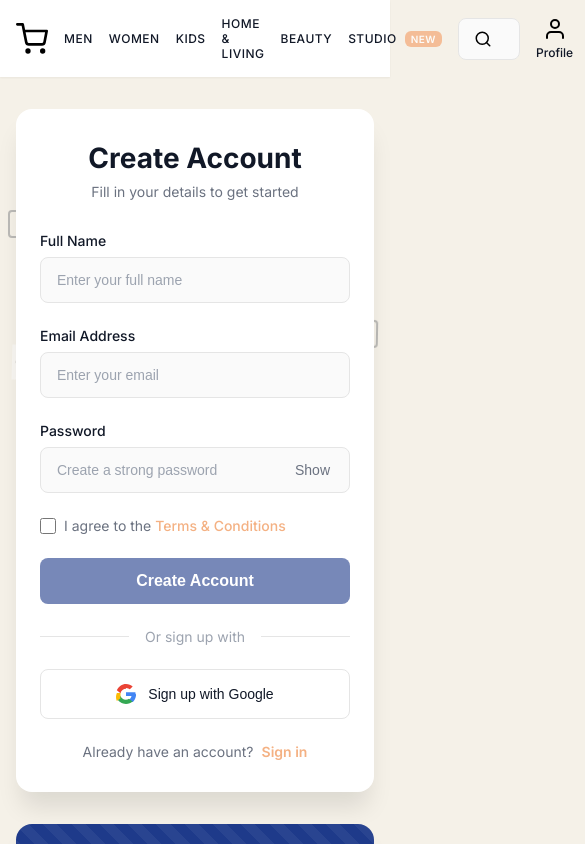
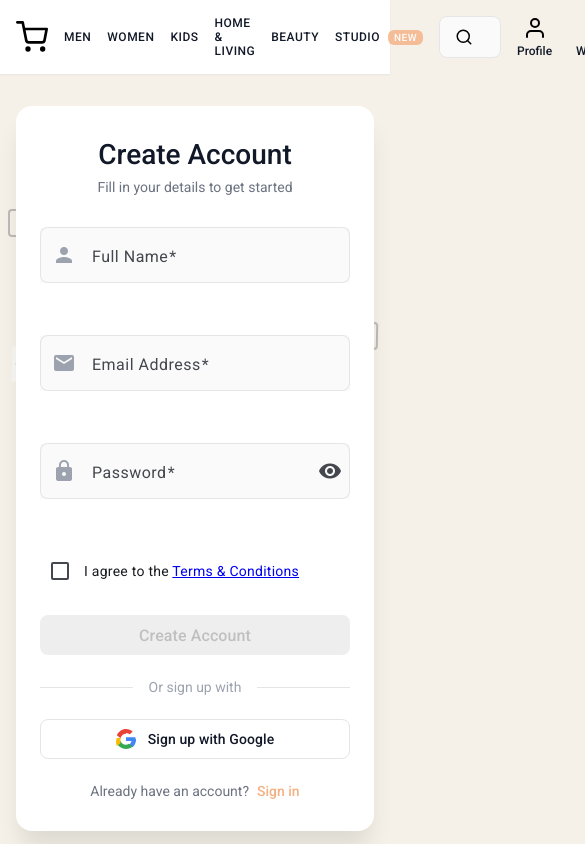
Before and after one commit to alokpatel-1/webportal, an Angular app: page /auth/signup in a window 390 px wide. Shown: the top 844 px of the page, 585 px wide, since content can reach past the window. Built offline with nearby package versions, Linux system fonts and the light colour scheme.

Commit message:
Enhance login and signup components with Angular Material: replace form fields with Material components, implement custom theming, and update styles for improved user experience. Add Google Fonts and adjust layout for better responsiveness.

```diff
--- a/package.json
+++ b/package.json
@@ -11,10 +11,12 @@
   "private": true,
   "dependencies": {
     "@angular/animations": "^18.2.0",
+    "@angular/cdk": "^18.2.14",
     "@angular/common": "^18.2.0",
     "@angular/compiler": "^18.2.0",
     "@angular/core": "^18.2.0",
     "@angular/forms": "^18.2.0",
+    "@angular/material": "^18.2.14",
     "@angular/platform-browser": "^18.2.0",
     "@angular/platform-browser-dynamic": "^18.2.0",
     "@angular/router": "^18.2.0",
--- a/src/app/app.config.ts
+++ b/src/app/app.config.ts
@@ -4,12 +4,13 @@ import { provideHttpClient } from '@angular/common/http';
 import { provideAnimations } from '@angular/platform-browser/animations';
 
 import { routes } from './app.routes';
+import { provideAnimationsAsync } from '@angular/platform-browser/animations/async';
 
 export const appConfig: ApplicationConfig = {
   providers: [
     provideZoneChangeDetection({ eventCoalescing: true }),
     provideRouter(routes),
     provideHttpClient(),
-    provideAnimations()
+    provideAnimations(), provideAnimationsAsync()
   ]
 };
--- a/src/app/auth/login/login.component.html
+++ b/src/app/auth/login/login.component.html
@@ -10,40 +10,41 @@
 
       <form [formGroup]="loginForm" (ngSubmit)="onLogin()" class="login-form">
         <!-- Email Field -->
-        <div class="form-group">
-          <label for="email" class="form-label">Email Address</label>
-          <input autocomplete="email" type="email" id="email" formControlName="email" placeholder="Enter your email" class="form-input" [class.error]="email?.invalid && email?.touched" />
-          <div *ngIf="email?.invalid && email?.touched" class="error-message">
+        <mat-form-field appearance="outline" class="form-field">
+          <mat-label>Email Address</mat-label>
+          <input matInput type="email" formControlName="email" autocomplete="email" placeholder="Enter your email" />
+          <mat-icon matPrefix>email</mat-icon>
+          <mat-error *ngIf="email?.invalid && email?.touched">
             <span *ngIf="email?.errors?.['required']">Email is required</span>
             <span *ngIf="email?.errors?.['email']">Please enter a valid email</span>
-          </div>
-        </div>
+          </mat-error>
+        </mat-form-field>
 
         <!-- Password Field -->
-        <div class="form-group">
-          <label for="password" class="form-label">Password</label>
-          <div class="password-input-wrapper">
-            <input autocomplete="current-password" [type]="showPassword ? 'text' : 'password'" id="password" formControlName="password" placeholder="Enter your password" class="form-input" [class.error]="password?.invalid && password?.touched" />
-            <button type="button" (click)="togglePasswordVisibility()" class="password-toggle">
-              {{ showPassword ? 'Hide' : 'Show' }}
-            </button>
-          </div>
-          <div *ngIf="password?.invalid && password?.touched" class="error-message">
+        <mat-form-field appearance="outline" class="form-field">
+          <mat-label>Password</mat-label>
+          <input matInput [type]="showPassword ? 'text' : 'password'" formControlName="password" autocomplete="current-password" placeholder="Enter your password" />
+          <mat-icon matPrefix>lock</mat-icon>
+          <button mat-icon-button matSuffix type="button" (click)="togglePasswordVisibility()" [attr.aria-label]="'Hide password'" [attr.aria-pressed]="showPassword">
+            <mat-icon>{{showPassword ? 'visibility_off' : 'visibility'}}</mat-icon>
+          </button>
+          <mat-error *ngIf="password?.invalid && password?.touched">
             <span *ngIf="password?.errors?.['required']">Password is required</span>
-          </div>
-        </div>
+          </mat-error>
+        </mat-form-field>
 
         <!-- Remember Me & Forgot Password -->
         <div class="form-options">
-          <label class="checkbox-label">
-            <input type="checkbox" formControlName="rememberMe" class="checkbox-input" />
-            <span class="checkbox-text">Remember me</span>
-          </label>
+          <mat-checkbox formControlName="rememberMe" class="remember-checkbox">
+            Remember me
+          </mat-checkbox>
           <a href="#" class="forgot-password">Forgot password?</a>
         </div>
 
         <!-- Sign In Button -->
-        <button type="submit" class="btn-primary" [disabled]="loginForm.invalid">Sign In</button>
+        <button mat-raised-button color="primary" type="submit" class="btn-primary" [disabled]="loginForm.invalid">
+          Sign In
+        </button>
       </form>
 
       <!-- Divider -->
@@ -52,7 +53,7 @@
       </div>
 
       <!-- Google Login -->
-      <button type="button" (click)="onGoogleLogin()" class="btn-google">
+      <button mat-stroked-button type="button" (click)="onGoogleLogin()" class="btn-google">
         <img src="assets/svg/google.svg" alt="Google" class="google-icon">
         <span>Continue with Google</span>
       </button>
--- a/src/app/auth/login/login.component.scss
+++ b/src/app/auth/login/login.component.scss
@@ -47,80 +47,72 @@
   gap: 1.5rem;
 }
 
-.form-group {
-  display: flex;
-  flex-direction: column;
-  gap: 0.5rem;
-}
+// Material Form Field Styling
+.form-field {
+  width: 100%;
 
-.form-label {
-  font-size: 0.875rem;
-  font-weight: 500;
-  color: var(--color-text-primary);
-}
+  ::ng-deep {
+    .mat-mdc-form-field-subscript-wrapper {
+      margin-top: 0.5rem;
+    }
 
-.form-input {
-  width: 100%;
-  padding: 0.875rem 1rem;
-  border: 1px solid var(--color-border);
-  border-radius: var(--radius-md);
-  background: var(--color-bg-input);
-  font-size: 0.875rem;
-  transition: all var(--transition-base);
+    .mat-mdc-text-field-wrapper {
+      background-color: var(--color-bg-input);
+    }
 
-  &:focus {
-    outline: none;
-    border-color: var(--color-border-focus);
-    background: var(--color-bg-card);
-    box-shadow: 0 0 0 3px rgba(244, 177, 131, 0.1);
-  }
+    .mat-mdc-form-field-focus-overlay {
+      background-color: transparent;
+    }
 
-  &::placeholder {
-    color: var(--color-text-muted);
-  }
+    .mdc-text-field--outlined {
+      --mdc-outlined-text-field-container-shape: var(--radius-md);
 
-  &.error {
-    border-color: var(--color-error);
+      .mdc-notched-outline__leading,
+      .mdc-notched-outline__notch,
+      .mdc-notched-outline__trailing {
+        border-color: var(--color-border);
+      }
+    }
 
-    &:focus {
-      border-color: var(--color-error);
-      box-shadow: 0 0 0 3px rgba(239, 68, 68, 0.1);
+    .mdc-text-field--focused {
+      .mdc-notched-outline__leading,
+      .mdc-notched-outline__notch,
+      .mdc-notched-outline__trailing {
+        border-color: var(--color-border-focus);
+        border-width: 2px;
+      }
     }
-  }
-}
 
-.error-message {
-  margin-top: 0.5rem;
-  font-size: 0.75rem;
-  color: var(--color-error);
-  display: flex;
-  align-items: center;
-  gap: 0.25rem;
-}
+    .mat-mdc-form-field-error-wrapper {
+      padding: 0;
+    }
 
-.password-input-wrapper {
-  position: relative;
+    .mat-mdc-form-field-error {
+      font-size: 0.75rem;
+      color: var(--color-error);
+    }
 
-  .form-input {
-    padding-right: 80px;
-  }
+    .mat-mdc-form-field-icon-prefix {
+      margin-right: 0.5rem;
+      color: var(--color-text-muted);
+    }
 
-  .password-toggle {
-    position: absolute;
-    right: 0.75rem;
-    top: 50%;
-    transform: translateY(-50%);
-    background: none;
-    border: none;
-    color: var(--color-text-secondary);
-    font-size: 0.875rem;
-    font-weight: 500;
-    cursor: pointer;
-    padding: 0.25rem 0.5rem;
-    transition: color var(--transition-base);
+    .mat-mdc-form-field-icon-suffix {
+      margin-left: 0.5rem;
+    }
 
-    &:hover {
-      color: var(--color-primary);
+    .mat-mdc-input-element {
+      font-size: 0.875rem;
+      color: var(--color-text-primary);
+
+      &::placeholder {
+        color: var(--color-text-muted);
+      }
+    }
+
+    .mat-mdc-form-field-label {
+      color: var(--color-text-secondary);
+      font-size: 0.875rem;
     }
   }
 }
@@ -130,23 +122,22 @@
   justify-content: space-between;
   align-items: center;
   font-size: 0.875rem;
-}
 
-.checkbox-label {
-  display: flex;
-  align-items: center;
-  gap: 0.5rem;
-  cursor: pointer;
+  .remember-checkbox {
+    ::ng-deep {
+      .mdc-checkbox {
+        --mdc-checkbox-selected-checkmark-color: var(--color-text-white);
+        --mdc-checkbox-selected-focus-icon-color: var(--color-primary);
+        --mdc-checkbox-selected-hover-icon-color: var(--color-primary);
+        --mdc-checkbox-selected-icon-color: var(--color-primary);
+        --mdc-checkbox-selected-pressed-icon-color: var(--color-primary);
+      }
 
-  .checkbox-input {
-    width: 16px;
-    height: 16px;
-    cursor: pointer;
-    accent-color: var(--color-primary);
-  }
-
-  .checkbox-text {
-    color: var(--color-text-secondary);
+      .mdc-form-field__label {
+        color: var(--color-text-secondary);
+        font-size: 0.875rem;
+      }
+    }
   }
 }
 
@@ -164,30 +155,34 @@
 .btn-primary {
   width: 100%;
   padding: 0.875rem;
-  background: #1E3A8A;
-  color: var(--color-text-white);
-  border: none;
-  border-radius: var(--radius-md);
   font-size: 1rem;
   font-weight: 600;
-  cursor: pointer;
-  transition: all var(--transition-base);
+  border-radius: var(--radius-md);
   animation: fadeIn 0.8s ease-out;
 
-  &:hover:not(:disabled) {
-    background: #1E40AF;
-    transform: translateY(-2px);
-    box-shadow: var(--shadow-md);
+  ::ng-deep {
+    .mdc-button__label {
+      font-weight: 600;
+    }
   }
 
-  &:active:not(:disabled) {
-    transform: translateY(0);
+  &.mat-mdc-raised-button:not(:disabled) {
+    background-color: #1E3A8A;
+    color: var(--color-text-white);
+
+    &:hover {
+      background-color: #1E40AF;
+      transform: translateY(-2px);
+      box-shadow: var(--shadow-md);
+    }
+
+    &:active {
+      transform: translateY(0);
+    }
   }
 
   &:disabled {
     opacity: 0.6;
-    cursor: not-allowed;
-    transform: none;
   }
 }
 
@@ -214,29 +209,38 @@
 .btn-google {
   width: 100%;
   padding: 0.875rem;
-  background: var(--color-bg-card);
-  color: var(--color-text-primary);
-  border: 1px solid var(--color-border);
-  border-radius: var(--radius-md);
   font-size: 0.875rem;
   font-weight: 500;
-  cursor: pointer;
+  border-radius: var(--radius-md);
   display: flex;
   align-items: center;
   justify-content: center;
   gap: 0.75rem;
-  transition: all var(--transition-base);
 
-  &:hover {
-    background: var(--color-bg-hover);
-    border-color: var(--color-text-muted);
-    transform: translateY(-2px);
-    box-shadow: var(--shadow-sm);
+  ::ng-deep {
+    .mdc-button__label {
+      display: flex;
+      align-items: center;
+      justify-content: center;
+      gap: 0.75rem;
+    }
   }
 
   .google-icon {
     width: 20px;
     height: 20px;
+  }
+
+  &.mat-mdc-outlined-button:not(:disabled) {
+    border-color: var(--color-border);
+    color: var(--color-text-primary);
+
+    &:hover {
+      background-color: var(--color-bg-hover);
+      border-color: var(--color-text-muted);
+      transform: translateY(-2px);
+      box-shadow: var(--shadow-sm);
+    }
   }
 }
 
--- a/src/app/auth/signup/signup.component.html
+++ b/src/app/auth/signup/signup.component.html
@@ -45,55 +45,55 @@
 
         <form [formGroup]="signupForm" (ngSubmit)="onSignup()" class="signup-form">
           <!-- Full Name Field -->
-          <div class="form-group">
-            <label for="fullName" class="form-label">Full Name</label>
-            <input autocomplete="name" type="text" id="fullName" formControlName="fullName" placeholder="Enter your full name" class="form-input" [class.error]="fullName?.invalid && fullName?.touched" />
-            <div *ngIf="fullName?.invalid && fullName?.touched" class="error-message">
+          <mat-form-field appearance="outline" class="form-field">
+            <mat-label>Full Name</mat-label>
+            <input matInput type="text" formControlName="fullName" autocomplete="name" placeholder="Enter your full name" />
+            <mat-icon matPrefix>person</mat-icon>
+            <mat-error *ngIf="fullName?.invalid && fullName?.touched">
               <span *ngIf="fullName?.errors?.['required']">Full name is required</span>
               <span *ngIf="fullName?.errors?.['minlength']">Full name must be at least 2 characters</span>
-            </div>
-          </div>
+            </mat-error>
+          </mat-form-field>
 
           <!-- Email Field -->
-          <div class="form-group">
-            <label for="email" class="form-label">Email Address</label>
-            <input autocomplete="email" type="email" id="email" formControlName="email" placeholder="Enter your email" class="form-input" [class.error]="email?.invalid && email?.touched" />
-            <div *ngIf="email?.invalid && email?.touched" class="error-message">
+          <mat-form-field appearance="outline" class="form-field">
+            <mat-label>Email Address</mat-label>
+            <input matInput type="email" formControlName="email" autocomplete="email" placeholder="Enter your email" />
+            <mat-icon matPrefix>email</mat-icon>
+            <mat-error *ngIf="email?.invalid && email?.touched">
               <span *ngIf="email?.errors?.['required']">Email is required</span>
               <span *ngIf="email?.errors?.['email']">Please enter a valid email</span>
-            </div>
-          </div>
+            </mat-error>
+          </mat-form-field>
 
           <!-- Password Field -->
-          <div class="form-group">
-            <label for="password" class="form-label">Password</label>
-            <div class="password-input-wrapper">
-              <input autocomplete="new-password" [type]="showPassword ? 'text' : 'password'" id="password" formControlName="password" placeholder="Create a strong password" class="form-input" [class.error]="password?.invalid && password?.touched" />
-              <button type="button" (click)="togglePasswordVisibility()" class="password-toggle">
-                {{ showPassword ? 'Hide' : 'Show' }}
-              </button>
-            </div>
-            <div *ngIf="password?.invalid && password?.touched" class="error-message">
+          <mat-form-field appearance="outline" class="form-field">
+            <mat-label>Password</mat-label>
+            <input matInput [type]="showPassword ? 'text' : 'password'" formControlName="password" autocomplete="new-password" placeholder="Create a strong password" />
+            <mat-icon matPrefix>lock</mat-icon>
+            <button mat-icon-button matSuffix type="button" (click)="togglePasswordVisibility()" [attr.aria-label]="'Hide password'" [attr.aria-pressed]="showPassword">
+              <mat-icon>{{showPassword ? 'visibility_off' : 'visibility'}}</mat-icon>
+            </button>
+            <mat-error *ngIf="password?.invalid && password?.touched">
               <span *ngIf="password?.errors?.['required']">Password is required</span>
               <span *ngIf="password?.errors?.['minlength']">Password must be at least 6 characters</span>
-            </div>
-          </div>
+            </mat-error>
+          </mat-form-field>
 
           <!-- Terms & Conditions -->
           <div class="form-group">
-            <label class="checkbox-label">
-              <input type="checkbox" formControlName="agreeToTerms" class="checkbox-input" />
-              <span class="checkbox-text">
-                I agree to the <a href="#" class="terms-link">Terms & Conditions</a>
-              </span>
-            </label>
+            <mat-checkbox formControlName="agreeToTerms" class="terms-checkbox">
+              I agree to the <a href="#" class="terms-link">Terms & Conditions</a>
+            </mat-checkbox>
             <div *ngIf="agreeToTerms?.invalid && agreeToTerms?.touched" class="error-message">
               <span>You must agree to the Terms & Conditions</span>
             </div>
           </div>
 
           <!-- Create Account Button -->
-          <button type="submit" class="btn-primary" [disabled]="signupForm.invalid">Create Account</button>
+          <button mat-raised-button color="primary" type="submit" class="btn-primary" [disabled]="signupForm.invalid">
+            Create Account
+          </button>
         </form>
 
         <!-- Divider -->
@@ -102,7 +102,7 @@
         </div>
 
         <!-- Google Signup -->
-        <button type="button" (click)="onGoogleSignup()" class="btn-google">
+        <button mat-stroked-button type="button" (click)="onGoogleSignup()" class="btn-google">
           <img src="assets/svg/google.svg" alt="Google" class="google-icon">
           <span>Sign up with Google</span>
         </button>
--- a/src/app/auth/signup/signup.component.scss
+++ b/src/app/auth/signup/signup.component.scss
@@ -148,44 +148,106 @@
   gap: 1.5rem;
 }
 
+// Material Form Field Styling
+.form-field {
+  width: 100%;
+
+  ::ng-deep {
+    .mat-mdc-form-field-subscript-wrapper {
+      margin-top: 0.5rem;
+    }
+
+    .mat-mdc-text-field-wrapper {
+      background-color: var(--color-bg-input);
+    }
+
+    .mat-mdc-form-field-focus-overlay {
+      background-color: transparent;
+    }
+
+    .mdc-text-field--outlined {
+      --mdc-outlined-text-field-container-shape: var(--radius-md);
+
+      .mdc-notched-outline__leading,
+      .mdc-notched-outline__notch,
+      .mdc-notched-outline__trailing {
+        border-color: var(--color-border);
+      }
+    }
+
+    .mdc-text-field--focused {
+      .mdc-notched-outline__leading,
+      .mdc-notched-outline__notch,
+      .mdc-notched-outline__trailing {
+        border-color: var(--color-border-focus);
+        border-width: 2px;
+      }
+    }
+
+    .mat-mdc-form-field-error-wrapper {
+      padding: 0;
+    }
+
+    .mat-mdc-form-field-error {
+      font-size: 0.75rem;
+      color: var(--color-error);
+    }
+
+    .mat-mdc-form-field-icon-prefix {
+      margin-right: 0.5rem;
+      color: var(--color-text-muted);
+    }
+
+    .mat-mdc-form-field-icon-suffix {
+      margin-left: 0.5rem;
+    }
+
+    .mat-mdc-input-element {
+      font-size: 0.875rem;
+      color: var(--color-text-primary);
+
+      &::placeholder {
+        color: var(--color-text-muted);
+      }
+    }
+
+    .mat-mdc-form-field-label {
+      color: var(--color-text-secondary);
+      font-size: 0.875rem;
+    }
+  }
+}
+
 .form-group {
   display: flex;
   flex-direction: column;
   gap: 0.5rem;
+
+  .terms-checkbox {
+    ::ng-deep {
+      .mdc-checkbox {
+        --mdc-checkbox-selected-checkmark-color: var(--color-text-white);
+        --mdc-checkbox-selected-focus-icon-color: var(--color-primary);
+        --mdc-checkbox-selected-hover-icon-color: var(--color-primary);
+        --mdc-checkbox-selected-icon-color: var(--color-primary);
+        --mdc-checkbox-selected-pressed-icon-color: var(--color-primary);
       }
 
-.form-label {
+      .mdc-form-field__label {
+        color: var(--color-text-secondary);
         font-size: 0.875rem;
+
+        .terms-link {
+          color: var(--color-primary);
+          text-decoration: none;
           font-weight: 500;
-  color: var(--color-text-primary);
+          transition: color var(--transition-base);
+
+          &:hover {
+            color: var(--color-primary-dark);
           }
-
-.form-input {
-  width: 100%;
-  padding: 0.875rem 1rem;
-  border: 1px solid var(--color-border);
-  border-radius: var(--radius-md);
-  background: var(--color-bg-input);
-  font-size: 0.875rem;
-  transition: all var(--transition-base);
-
-  &:focus {
-    outline: none;
-    border-color: var(--color-border-focus);
-    background: var(--color-bg-card);
-    box-shadow: 0 0 0 3px rgba(244, 177, 131, 0.1);
         }
-
-  &::placeholder {
-    color: var(--color-text-muted);
       }
-
-  &.error {
-    border-color: var(--color-error);
-
-    &:focus {
-      border-color: var(--color-error);
-      box-shadow: 0 0 0 3px rgba(239, 68, 68, 0.1);
     }
   }
 }
@@ -199,89 +261,36 @@
   gap: 0.25rem;
 }
 
-.password-input-wrapper {
-  position: relative;
+.btn-primary {
+  width: 100%;
+  padding: 0.875rem;
+  font-size: 1rem;
+  font-weight: 600;
+  border-radius: var(--radius-md);
 
-  .form-input {
-    padding-right: 80px;
-  }
-
-  .password-toggle {
-    position: absolute;
-    right: 0.75rem;
-    top: 50%;
-    transform: translateY(-50%);
-    background: none;
-    border: none;
-    color: var(--color-text-secondary);
-    font-size: 0.875rem;
-    font-weight: 500;
-    cursor: pointer;
-    padding: 0.25rem 0.5rem;
-    transition: color var(--transition-base);
-
-    &:hover {
-      color: var(--color-primary);
-    }
+  ::ng-deep {
+    .mdc-button__label {
+      font-weight: 600;
     }
   }
 
-.checkbox-label {
-  display: flex;
-  align-items: center;
-  gap: 0.5rem;
-  cursor: pointer;
-  font-size: 0.875rem;
-
-  .checkbox-input {
-    width: 16px;
-    height: 16px;
-    cursor: pointer;
-    accent-color: var(--color-primary);
-  }
-
-  .checkbox-text {
-    color: var(--color-text-secondary);
-
-    .terms-link {
-      color: var(--color-primary);
-      text-decoration: none;
-      font-weight: 500;
-      transition: color var(--transition-base);
+  &.mat-mdc-raised-button:not(:disabled) {
+    background-color: #1E3A8A;
+    color: var(--color-text-white);
 
     &:hover {
-        color: var(--color-primary-dark);
-      }
-    }
-  }
-}
-
-.btn-primary {
-  width: 100%;
-  padding: 0.875rem;
-  background: #1E3A8A;
-  color: var(--color-text-white);
-  border: none;
-  border-radius: var(--radius-md);
-  font-size: 1rem;
-  font-weight: 600;
-  cursor: pointer;
-  transition: all var(--transition-base);
-
-  &:hover:not(:disabled) {
-    background: #1E40AF;
+      background-color: #1E40AF;
       transform: translateY(-2px);
       box-shadow: var(--shadow-md);
     }
 
-  &:active:not(:disabled) {
+    &:active {
       transform: translateY(0);
+    }
   }
 
   &:disabled {
     opacity: 0.6;
-    cursor: not-allowed;
-    transform: none;
   }
 }
 
@@ -308,29 +317,38 @@
 .btn-google {
   width: 100%;
   padding: 0.875rem;
-  background: var(--color-bg-card);
-  color: var(--color-text-primary);
-  border: 1px solid var(--color-border);
-  border-radius: var(--radius-md);
   font-size: 0.875rem;
   font-weight: 500;
-  cursor: pointer;
+  border-radius: var(--radius-md);
   display: flex;
   align-items: center;
   justify-content: center;
   gap: 0.75rem;
-  transition: all var(--transition-base);
 
-  &:hover {
-    background: var(--color-bg-hover);
-    border-color: var(--color-text-muted);
-    transform: translateY(-2px);
-    box-shadow: var(--shadow-sm);
+  ::ng-deep {
+    .mdc-button__label {
+      display: flex;
+      align-items: center;
+      justify-content: center;
+      gap: 0.75rem;
+    }
   }
 
   .google-icon {
     width: 20px;
     height: 20px;
+  }
+
+  &.mat-mdc-outlined-button:not(:disabled) {
+    border-color: var(--color-border);
+    color: var(--color-text-primary);
+
+    &:hover {
+      background-color: var(--color-bg-hover);
+      border-color: var(--color-text-muted);
+      transform: translateY(-2px);
+      box-shadow: var(--shadow-sm);
+    }
   }
 }
 
--- a/src/index.html
+++ b/src/index.html
@@ -6,6 +6,8 @@
   <base href="/">
   <meta name="viewport" content="width=device-width, initial-scale=1">
   <link rel="icon" type="image/x-icon" href="favicon.ico">
+  <link href="https://fonts.googleapis.com/css2?family=Roboto:wght@300;400;500&display=swap" rel="stylesheet">
+  <link href="https://fonts.googleapis.com/icon?family=Material+Icons" rel="stylesheet">
 </head>
 <body>
   <app-root></app-root>
--- a/src/styles.scss
+++ b/src/styles.scss
@@ -1,3 +1,39 @@
+
+// Custom Theming for Angular Material
+// For more information: https://material.angular.io/guide/theming
+@use '@angular/material' as mat;
+// Plus imports for other components in your app.
+
+// Include the common styles for Angular Material. We include this here so that you only
+// have to load a single css file for Angular Material in your app.
+// Be sure that you only ever include this mixin once!
+@include mat.core();
+
+// Define the theme object.
+$webportal-theme: mat.define-theme((
+  color: (
+    theme-type: light,
+    primary: mat.$azure-palette,
+    tertiary: mat.$blue-palette,
+  ),
+  density: (
+    scale: 0,
+  )
+));
+
+// Include theme styles for core and each component used in your app.
+// Alternatively, you can import and @include the theme mixins for each component
+// that you are using.
+:root {
+  @include mat.all-component-themes($webportal-theme);
+}
+
+// Comment out the line below if you want to use the pre-defined typography utility classes.
+// For more information: https://material.angular.io/guide/typography#using-typography-styles-in-your-application.
+// @include mat.typography-hierarchy($webportal-theme);
+
+// Comment out the line below if you want to use the deprecated `color` inputs.
+// @include mat.color-variants-backwards-compatibility($webportal-theme);
 /* You can add global styles to this file, and also import other style files */
 
 /* Import Google Fonts */
@@ -196,3 +232,6 @@ body {
 ::-webkit-scrollbar-thumb:hover {
   background: var(--color-text-muted);
 }
+
+html, body { height: 100%; }
+body { margin: 0; font-family: Roboto, "Helvetica Neue", sans-serif; }
```
Also changed, not shown: src/app/auth/login/login.component.ts (+16 -1 lines), src/app/auth/signup/signup.component.ts (+16 -1 lines), 1 other file (tests, documents, lock files or other folders). Lines whose indentation alone changed are shown as unchanged.
